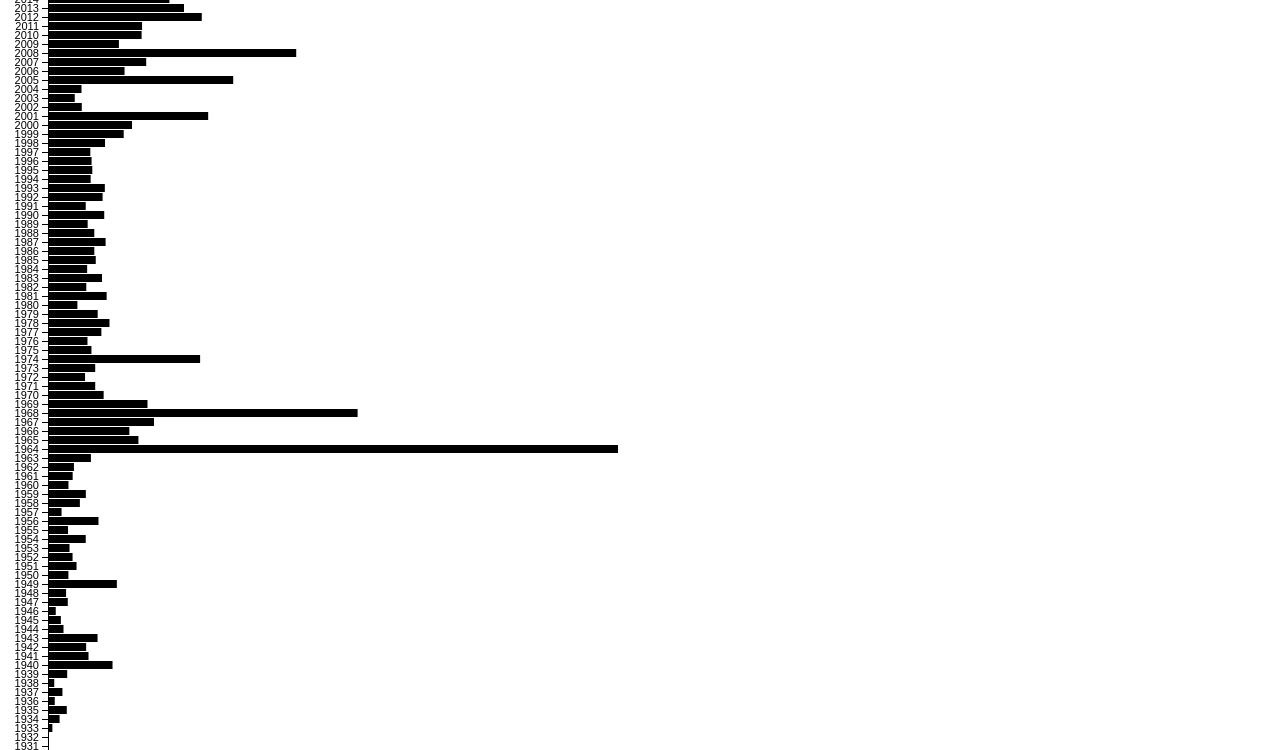
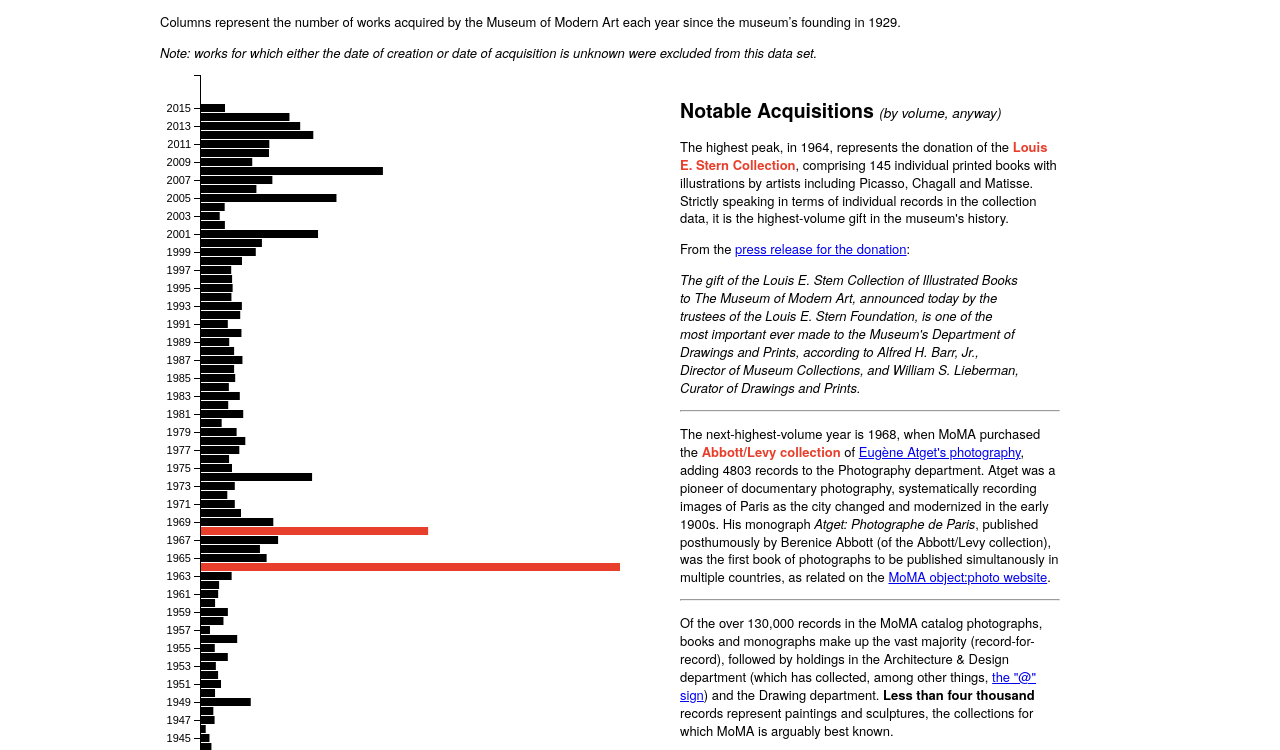
Before and after one commit to kadamwhite/datavis-with-d3-class-progress, a website: page week4/index.html in a window 1280 px wide. Shown: the part 129-879 px from the top of the page. Drawn offline with nearby package versions, Linux system fonts and the light colour scheme.

Commit message:
Add week 4 exercise and summary of accessions by year data

```diff
--- a/make-accessions-by-dept-by-year-csv.js
+++ b/make-accessions-by-dept-by-year-csv.js
@@ -74,6 +74,8 @@
       return memo;
     }, makeEmptyCounts() );
 
+    console.log( year + '\n' );
+    console.log( worksByYear[year].length, counts );
     counts.total = worksByYear[ year ].length;
     counts.year = year;
     return counts;
--- a/package.json
+++ b/package.json
@@ -13,6 +13,7 @@
     "lodash": "^3.10.1"
   },
   "devDependencies": {
-    "bluebird": "^2.10.0"
+    "bluebird": "^2.10.0",
+    "minimist": "^1.2.0"
   }
 }
--- a/week4/index.html
+++ b/week4/index.html
@@ -8,6 +8,16 @@
 
     body {
       font: 13px/1.38em "helveticaneue", "helvetica neue", helvetica, arial, sans-serif;
+      padding: 20px;
+    }
+
+    h1 {
+      font-size: 4em;
+    }
+
+    .italic {
+      font-style: italic;
+      font-weight: normal;
     }
 
     .axis path,
@@ -17,21 +27,76 @@
       shape-rendering: crispEdges;
     }
 
+    .highlight {
+      color: #e83f2c;
+      fill: #e83f2c;
+    }
+    .regular {
+      fill: 'black';
+    }
+
+    blockquote {
+      font-style: italic;
+    }
+
     .axis text {
+
       font-family: sans-serif;
       font-size: 11px;
+    }
+
+    .notes {
+      max-width: 500px;
+    }
+
+    @media (min-width: 800px) {
+      svg {
+        float: left;
+        margin-right: 20px;
+      }
+      .notes {
+        margin-top: 40px;
+        max-width: 900px;
+      }
+    }
+    @media (min-width: 960px) {
+      body {
+        width: 960px;
+        margin: auto;
+      }
     }
 
   </style>
 </head>
 <body>
-<h2>MoMA Acquisition History</h2>
+<h1>MoMA Acquisition History</h1>
+<h2>Collection Growth</h2>
+<p>Columns represent the number of works acquired by the Museum of Modern Art each year since the museum&rsquo;s founding in 1929.</p>
 <p>
-  <strong>Collection Growth</strong>: Works acquired by the Museum of Modern Art each year since the museum&rsquo;s founding in 1929.
-  <em>(Excludes works for which either the date of creation or date of acquisition is unknown.)</em>
+  <em>Note: works for which either the date of creation or date of acquisition is unknown were excluded from this data set.</em>
 </p>
 
 <svg></svg>
+
+<div class="notes">
+<h2>Notable Acquisitions <small><small class="italic">(by volume, anyway)</small></small></h2>
+<p>The highest peak, in 1964, represents the donation of the <strong class="highlight">Louis E. Stern Collection</strong>, comprising 145 individual printed books with illustrations by artists including Picasso, Chagall and Matisse. Strictly speaking in terms of individual records in the collection data, it is the highest-volume gift in the museum's history.</p>
+<p>From the <a href="https://www.moma.org/momaorg/shared/pdfs/docs/press_archives/3206/releases/MOMA_1963_0118_114.pdf?2010">press release for the donation</a>:</p>
+<blockquote>
+<p>The gift of the Louis E. Stem Collection of Illustrated Books to The Museum of Modern Art, announced today by the trustees of the Louis E. Stern Foundation, is one of the most important ever made to the Museum's Department of Drawings and Prints, according to Alfred H. Barr, Jr., Director of Museum Collections, and William S. Lieberman, Curator of Drawings and Prints.</p></blockquote>
+
+<hr>
+
+<p>The next-highest-volume year is 1968, when MoMA purchased the <strong class="highlight">Abbott/Levy collection</strong> of <a href="https://en.wikipedia.org/wiki/Eug%C3%A8ne_Atget">Eugène Atget's photography</a>, adding 4803 records to the Photography department. Atget was a pioneer of documentary photography, systematically recording images of Paris as the city changed and modernized in the early 1900s. His monograph <em>Atget: Photographe de Paris</em>, published posthumously by Berenice Abbott (of the Abbott/Levy collection), was the first book of photographs to be published simultanously in multiple countries, as related on the <a href="https://www.moma.org/interactives/objectphoto/publications/781.html">MoMA object:photo website</a>.</p>
+
+<hr>
+
+<p>Of the over 130,000 records in the MoMA catalog photographs, books and monographs make up the vast majority (record-for-record), followed by holdings in the Architecture &amp; Design department (which has collected, among other things, <a href="http://www.moma.org/explore/inside_out/2010/03/22/at-moma">the "@" sign</a>) and the Drawing department. <strong>Less than four thousand</strong> records represent paintings and sculptures, the collections for which MoMA is arguably best known.</p>
+
+<p>That the 145 books of the Stern Collection can yield nearly 11,000 individual catalog records is both a testament to the thoroughness of the MoMA's cataloguing, and a reminded that it is difficult to deal with printed works in the same manner as discrete or monolithic artworks such as sculptures and paintings!</p>
+
+</div>
+
 
 <p>
   <small>Data source: <a href='https://github.com/MuseumofModernArt/collection'>github.com/MuseumofModernArt/collection</a></small>
@@ -46,13 +111,13 @@
 DATE_ACQUIRED_REGEX_US = /(\d{2})-(\d{2})-(\d{4})/;
 DATE_ACQUIRED_REGEX_CONTINENT = /(\d{4})-(\d{2})-(\d{2})/;
 
-var WIDTH = window.innerWidth > 650 ? 650 : window.innerWidth - 16;
+var WIDTH = window.innerWidth - 40 > 500 ? 500 : window.innerWidth - 40;
 var HEIGHT = 900;
 
 var PADDING = {
   top: 0,
   right: 40,
-  bottom: 50,
+  bottom: 60,
   left: 40
 };
 
@@ -110,7 +175,12 @@
 
   var rects = svg.selectAll('rect').data( accessionsByYear ).enter().append( 'rect' )
     .attr({
-      fill: 'black',
+      class: function( d ) {
+        if ( d.year === 1968 || d.year === 1964 ) {
+          return 'highlight';
+        }
+        return 'regular';
+      },
       title: function( d ) {
         return d.year;
       },
@@ -128,9 +198,17 @@
         return d.total + ' works acquired in ' + d.year;
       });
 
-  yAxis.ticks( years.filter(function( year, i ) {
-    return i % 2 !== 0;
+  // yAxis.tickFormat(function( year, i ) {
+  //   return i % 2 ? '' : year;
+  // });
+  yAxis.tickValues( years.filter(function( year, i ) {
+    return i % 2 === 0;
   }) );
+
+  xAxis.tickFormat( function( a, b ) {
+    console.log( a, b );
+    return a > 0 ? (a + '').replace( '000', 'k' ) : a;
+  });
 
   svg.append('g')
     .attr({
@@ -142,8 +220,16 @@
   svg.append('g')
     .attr({
       class: 'y axis',
-      transform: 'translate(' + ( PADDING.left ) + ',0)'
+      transform: 'translate(' + PADDING.left + ',0)'
     }).call( yAxis );
+
+  svg.append( 'text' ).attr({
+    // 'text-anchor': 'middle',
+    'font-weight': 'bold',
+    transform: 'translate(' + PADDING.left + ',' +  (HEIGHT - PADDING.bottom / 3) + ')',
+    fill: 'black'
+  }).text( 'MoMA Catalog Records Added Per Year' );
+
 });
 
 </script>
```
Also changed, not shown: make-dated-works-csv.js (+6 -4 lines), make-year-summary-csv.js (added, +74 -0 lines).
